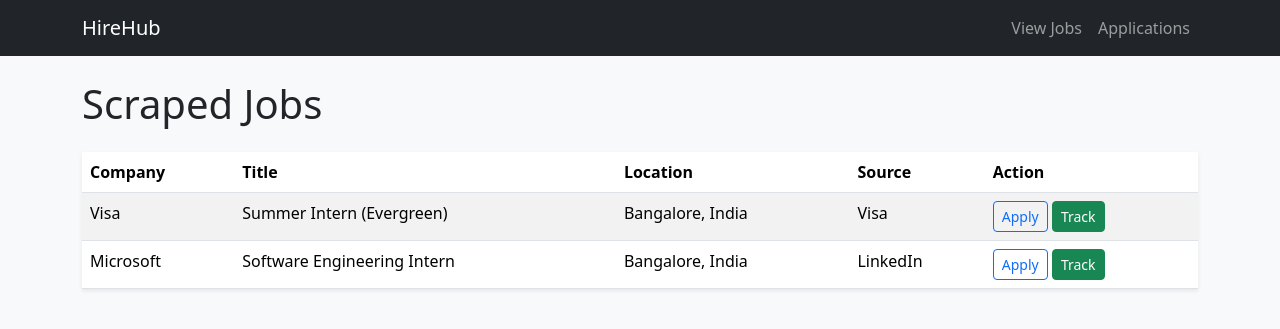
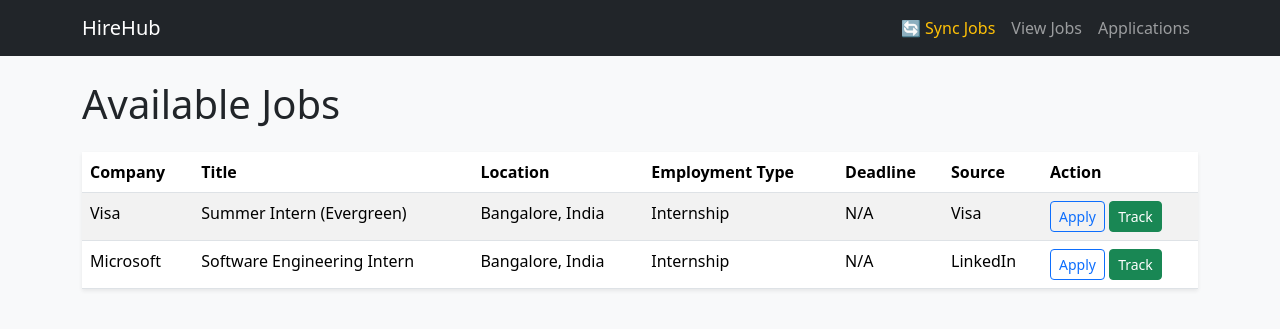
Before and after one commit to Ishita-01/HireHub, a FastAPI app: page /jobs in a window 1280 px wide. Shown: the top 329 px of the page. Run offline with FastAPI, Linux system fonts and the light colour scheme; parts of the project's set-up code (start-up, migrations or seed data) failed here and were passed over.

Commit message:
updated scrapping

```diff
--- a/app/core/main.py
+++ b/app/core/main.py
@@ -1,11 +1,12 @@
 from contextlib import asynccontextmanager
 from fastapi import FastAPI,Request,Depends
 from fastapi.templating import Jinja2Templates
-from fastapi.responses import HTMLResponse
+from fastapi.responses import HTMLResponse, RedirectResponse
 from sqlalchemy.orm import Session
 from .database import Base, engine
 from .deps import get_db
 from .models import Job
+from app.services.ingest import ingest_dummy_jobs
 
 
 @asynccontextmanager
@@ -17,6 +18,12 @@
 
 app = FastAPI(lifespan=lifespan)
 
+@app.get("/scrape-test")
+async def trigger_sync(db: Session = Depends(get_db)):
+
+    count = ingest_dummy_jobs(db)
+    return RedirectResponse(url="/jobs", status_code=303)
+
 @app.get("/jobs", response_class=HTMLResponse)
 async def list_jobs(request: Request, db: Session = Depends(get_db)):
     jobs = db.query(Job).order_by(Job.posted_date.desc()).all()
--- a/app/templates/jobs.html
+++ b/app/templates/jobs.html
@@ -1,12 +1,14 @@
 {% extends "layout/base.html" %}
 {% block content %}
-<h1 class="mb-4">Scraped Jobs</h1>
+<h1 class="mb-4">Available Jobs</h1>
 <table class="table table-striped bg-white shadow-sm">
   <thead>
     <tr>
       <th>Company</th>
       <th>Title</th>
       <th>Location</th>
+      <th>Employment Type</th>
+      <th>Deadline</th>
       <th>Source</th>
       <th>Action</th>
     </tr>
@@ -17,6 +19,13 @@
       <td>{{ job.company }}</td>
       <td>{{ job.title }}</td>
       <td>{{ job.location }}</td>
+      <td>{{ job.employment_type }}</td>
+        <td>
+            {% if job.deadline %}
+            {{ job.deadline.strftime("%Y-%m-%d") }}
+            {% else %}
+            N/A
+            {% endif %}
       <td>{{ job.source }}</td>
       <td>
         <a href="{{ job.apply_link }}" target="_blank" class="btn btn-sm btn-outline-primary">Apply</a>
--- a/app/templates/layout/base.html
+++ b/app/templates/layout/base.html
@@ -11,6 +11,7 @@
       <div class="container">
         <a class="navbar-brand" href="/">HireHub</a>
         <div class="navbar-nav">
+          <a class="nav-link text-warning" href="/scrape-test">🔄 Sync Jobs</a>
           <a class="nav-link" href="/jobs">View Jobs</a>
           <a class="nav-link" href="/applications">Applications</a>
         </div>
```
Also changed, not shown: app/core/filters.py (+5 -2 lines), app/scraper/base.py (+5 -3 lines), app/scraper/dummy.py (+4 -3 lines), test.db, 1 other file.
